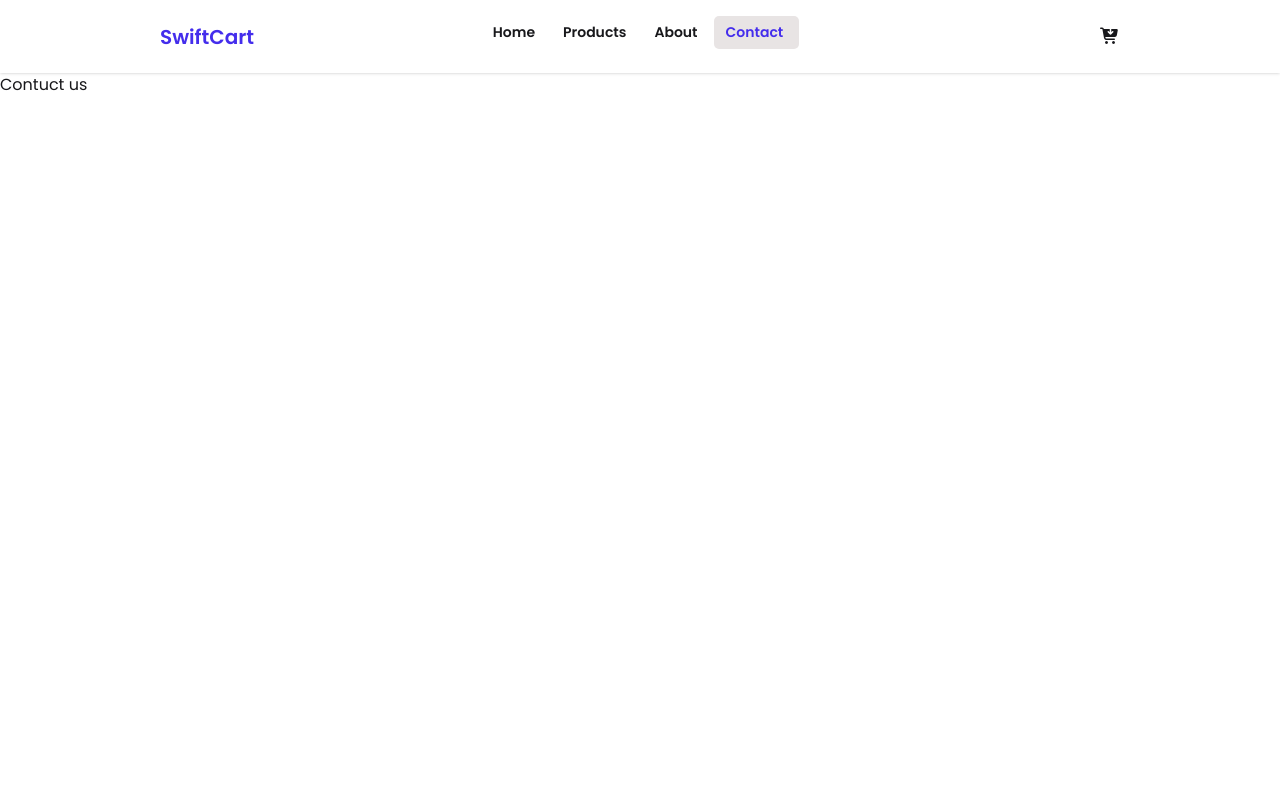
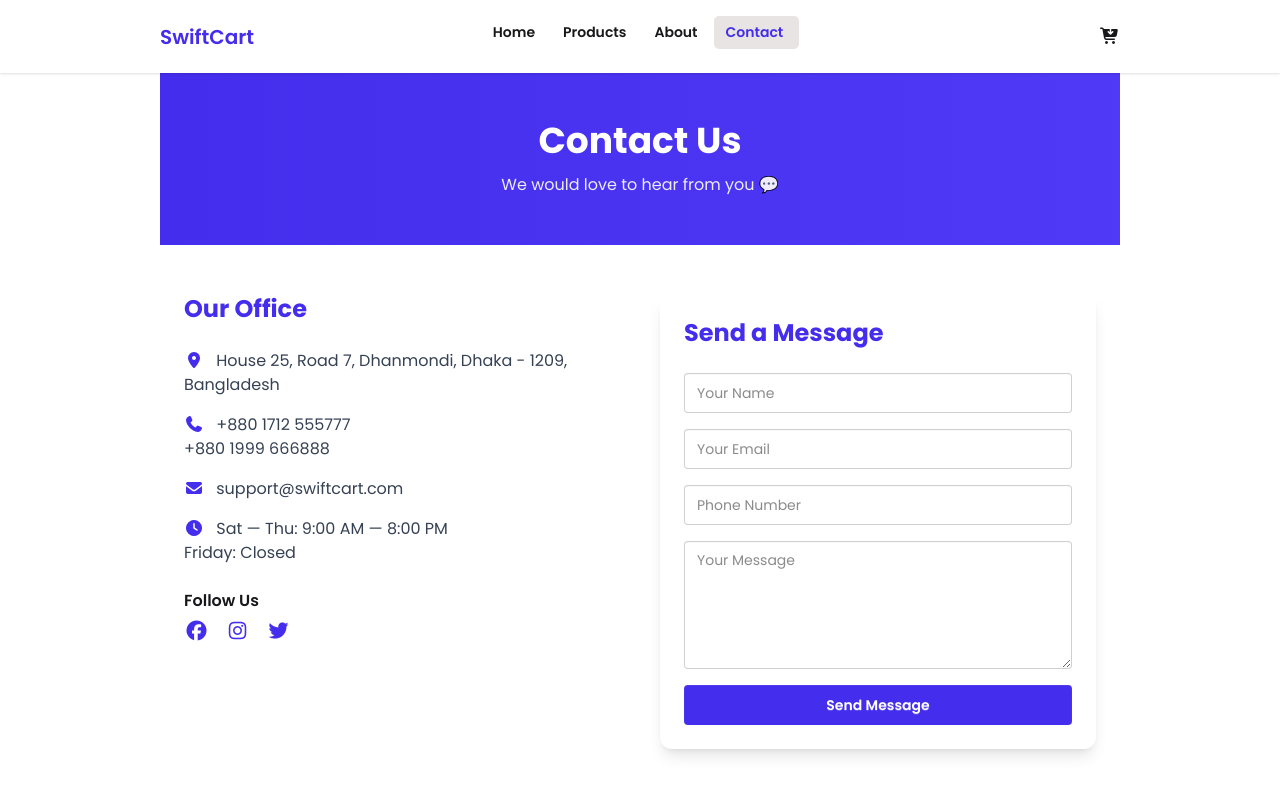
Before and after one commit to helal366/swiftCart, a plain HTML site: page contact.html in a window 1280 px wide. Drawn offline with nearby package versions, Linux system fonts and the light colour scheme.

Commit message:
about and contact page complete.

```diff
--- a/contact.html
+++ b/contact.html
@@ -60,8 +60,80 @@
         </div>
     </header>
 
-    <main>
-        Contuct us
+    <main class="x_padding">
+    <section class="text-center py-12 bg-gradient-to-r from-[#442dec] to-indigo-600 text-white">
+        <h1 class="text-4xl font-bold mb-3">Contact Us</h1>
+        <p class="opacity-90">We would love to hear from you 💬</p>
+    </section>
+
+    <section class="max-w-6xl mx-auto px-6 py-12 grid md:grid-cols-2 gap-10">
+        <div>
+            <h2 class="text-2xl font-bold mb-6 text-[#442dec]">Our Office</h2>
+
+            <div class="space-y-4 text-gray-700">
+
+                <p>
+                    <i class="fa-solid fa-location-dot text-[#442dec] mr-2"></i>
+                    House 25, Road 7, Dhanmondi,
+                    Dhaka - 1209, Bangladesh
+                </p>
+
+                <p>
+                    <i class="fa-solid fa-phone text-[#442dec] mr-2"></i>
+                    +880 1712 555777
+                    <br>
+                    +880 1999 666888
+                </p>
+
+                <p>
+                    <i class="fa-solid fa-envelope text-[#442dec] mr-2"></i>
+                    support@swiftcart.com
+                </p>
+
+                <p>
+                    <i class="fa-solid fa-clock text-[#442dec] mr-2"></i>
+                    Sat — Thu: 9:00 AM — 8:00 PM
+                    <br>
+                    Friday: Closed
+                </p>
+
+            </div>
+            <div class="mt-6">
+                <h3 class="font-semibold mb-2">Follow Us</h3>
+                <div class="flex gap-4 text-xl text-[#442dec]">
+                    <i class="fa-brands fa-facebook"></i>
+                    <i class="fa-brands fa-instagram"></i>
+                    <i class="fa-brands fa-twitter"></i>
+                </div>
+            </div>
+        </div>
+        <div class="bg-white shadow-lg rounded-xl p-6">
+            <h2 class="text-2xl font-bold mb-6 text-[#442dec]">Send a Message</h2>
+
+            <form class="space-y-4">
+
+                <input type="text" placeholder="Your Name"
+                    class="input input-bordered w-full" required />
+
+                <input type="email" placeholder="Your Email"
+                    class="input input-bordered w-full" required />
+
+                <input type="tel" placeholder="Phone Number"
+                    class="input input-bordered w-full" />
+
+                <textarea placeholder="Your Message"
+                    class="textarea textarea-bordered w-full h-32" required></textarea>
+
+                <button type="submit"
+                    class="btn bg-[#442dec] text-white border-none w-full hover:bg-[#1401a6]">
+                    Send Message
+                </button>
+
+            </form>
+        </div>
+
+    </section>
+
     </main>
 
     <script src="script/app.js"></script>
```
Also changed, not shown: about.html (+67 -2 lines), script/products.js (+0 -14 lines), 1 other file.
